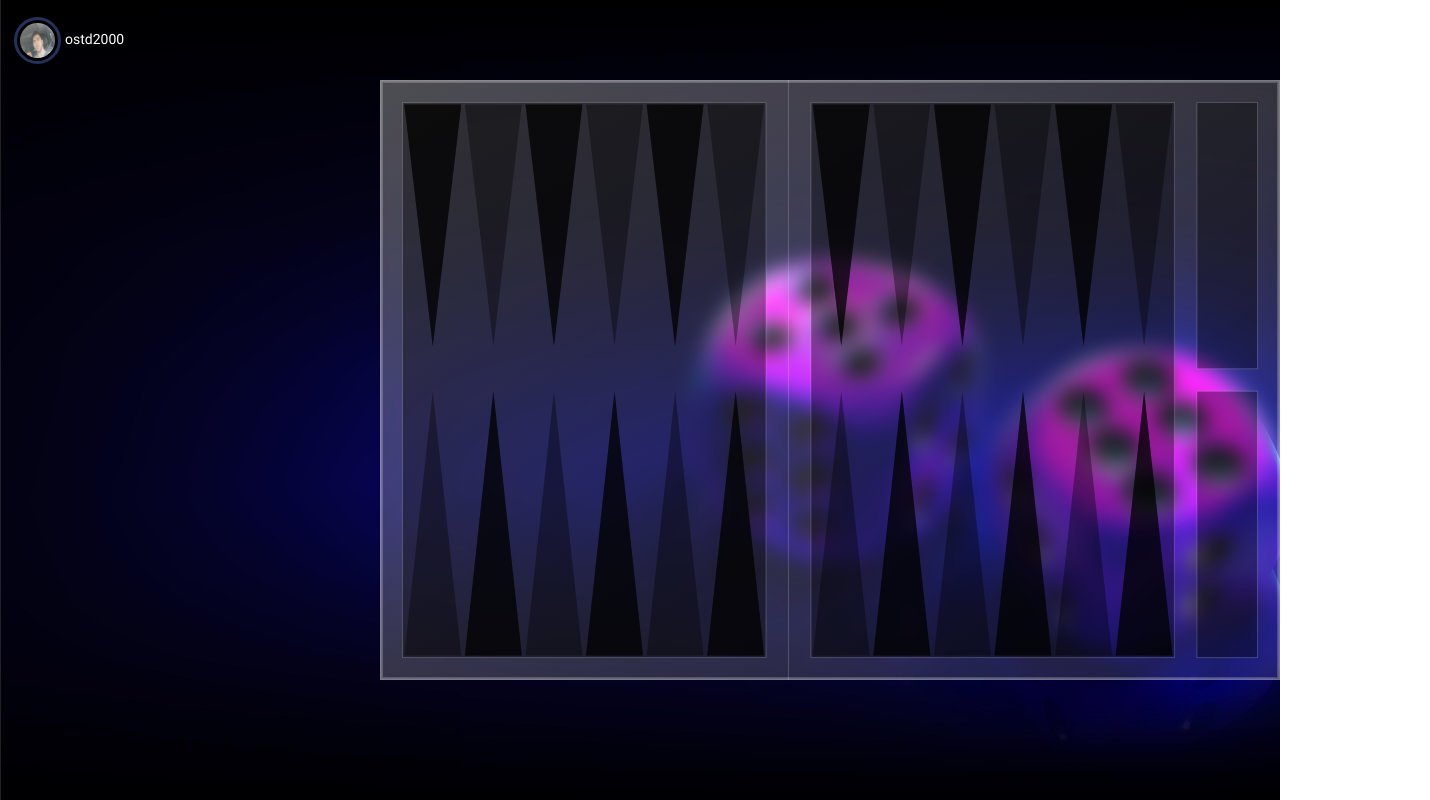
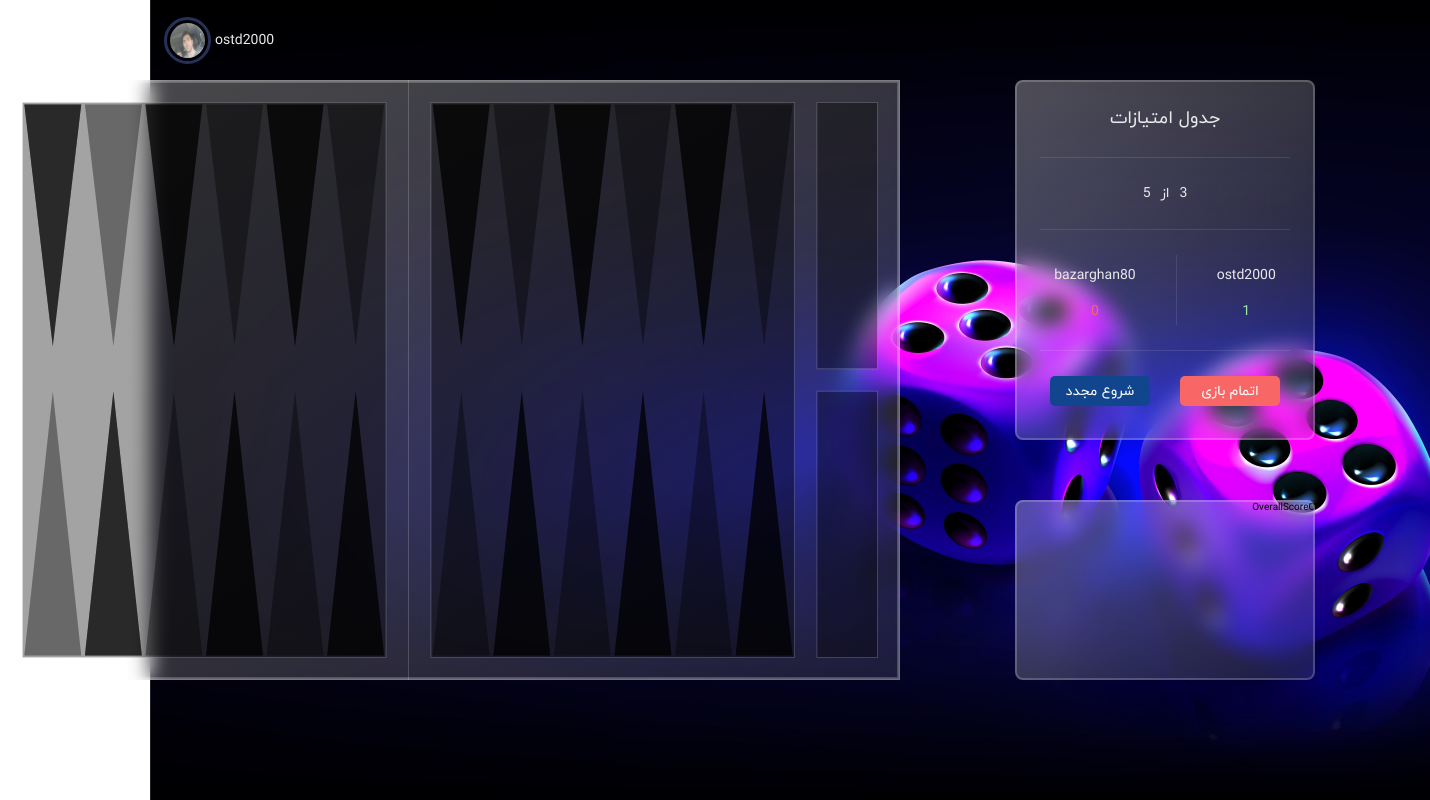
Before and after one commit to ostd2000/Backgammon, a React (Create React App) app: page / in a window 1280 px wide. Shown: the whole page, 1430 px wide, since content can reach past the window. Built offline with nearby package versions, Linux system fonts and the light colour scheme.

Commit message:
Add scoreboard

```diff
--- /dev/null
+++ b/src/components/btn-c/BtnC.jsx
@@ -0,0 +1,12 @@
+import React from "react";
+import "./BtnC.scss";
+
+const BtnC = ({ className, children, ...otherProps }) => {
+  return (
+    <button className={`btn-c ${className}`} {...otherProps}>
+      {children}
+    </button>
+  );
+};
+
+export default BtnC;
--- /dev/null
+++ b/src/components/btn-c/BtnC.scss
@@ -0,0 +1,13 @@
+.btn-c {
+  // These are the default settings for the button
+  // these can be changed through the passed "className"
+  // we just have to increase the specificity of that selector
+  width: 12rem;
+  height: 4rem;
+
+  font-size: 1.4rem;
+
+  cursor: pointer;
+  border: 0;
+  border-radius: 5px;
+}
--- a/src/components/header-c/HeaderC.scss
+++ b/src/components/header-c/HeaderC.scss
@@ -18,6 +18,6 @@
   }
 
   &__username {
-    color: white;
+    color: #eaeaea;
   }
 }
--- /dev/null
+++ b/src/components/line-c/LineC.jsx
@@ -0,0 +1,14 @@
+import React from "react";
+import "./LineC.scss";
+
+const LineC = ({ className, len, col, vert }) => {
+  const styles = {
+    width: vert ? "1px" : len,
+    height: vert ? len : "1px",
+    backgroundColor: col,
+  };
+
+  return <div className={`line-c ${className}`} style={styles} />;
+};
+
+export default LineC;
--- /dev/null
+++ b/src/components/overall-score-c/OverallScoreC.jsx
@@ -0,0 +1,8 @@
+import React from "react";
+import "./OverallScoreC.scss";
+
+const OverallScoreC = ({ className }) => {
+  return <div className={`overall-score-c ${className}`}>OverallScoreC</div>;
+};
+
+export default OverallScoreC;
--- /dev/null
+++ b/src/components/overall-score-c/OverallScoreC.scss
@@ -0,0 +1,27 @@
+.overall-score-c {
+  width: 30rem;
+  height: 18rem;
+
+  background: linear-gradient(
+    to right bottom,
+    rgba(255, 255, 255, 0.3),
+    rgba(255, 255, 255, 0.1)
+  );
+
+  backdrop-filter: blur(1rem);
+
+  border-radius: 8px;
+
+  &::before {
+    content: "";
+
+    width: 30rem;
+    height: 18rem;
+
+    position: absolute;
+    z-index: 2;
+
+    border-radius: 8px;
+    border: 2px solid rgba(255, 255, 255, 0.2);
+  }
+}
--- a/src/components/score-board-c/ScoreBoardC.jsx
+++ b/src/components/score-board-c/ScoreBoardC.jsx
@@ -1,8 +1,60 @@
 import React from "react";
 import "./ScoreBoardC.scss";
 
-const ScoreBoardC = () => {
-  return <div className="score-board-c">ScoreBoardC</div>;
+import LineC from "../line-c/LineC";
+import BtnC from "../btn-c/BtnC";
+
+const ScoreBoardC = ({ className }) => {
+  return (
+    <div className={`score-board-c ${className}`}>
+      <div className="score-board-c__title">جدول امتیازات</div>
+
+      <LineC
+        className="score-board__line"
+        len="25rem"
+        col="rgba(255, 255, 255, 0.1)"
+      />
+
+      <div className="score-board-c__game-format">
+        <span className="score-board-c__to-be-won">3</span>
+        <span className="score-board-c__from">از</span>
+        <span className="score-board-c__to-be-won-from">5</span>
+      </div>
+
+      <LineC
+        className="score-board-c__line"
+        len="25rem"
+        col="rgba(255, 255, 255, 0.1)"
+      />
+
+      <div className="score-board-c__c1">
+        <div className="score-board-c__c1-1">
+          <span className="score-board-c__username">ostd2000</span>
+
+          <span className="score-board-c__user-score">1</span>
+        </div>
+
+        <LineC len="7rem" col="rgba(255, 255, 255, 0.1)" vert />
+
+        <div className="score-board-c__c1-2">
+          <span className="score-board-c__opponent-username">bazarghan80</span>
+          <span className="score-board-c__opponent-score">0</span>
+        </div>
+      </div>
+
+      <LineC
+        className="score-board-c__line"
+        len="25rem"
+        col="rgba(255, 255, 255, 0.1)"
+      />
+
+      <div className="score-board-c__c2">
+        <BtnC className="score-board-c--btn-finish">اتمام بازی</BtnC>
+
+        <BtnC className="score-board-c--btn-restart">شروع مجدد</BtnC>
+      </div>
+    </div>
+  );
 };
 
 export default ScoreBoardC;
--- a/src/components/score-board-c/ScoreBoardC.scss
+++ b/src/components/score-board-c/ScoreBoardC.scss
@@ -1,4 +1,105 @@
 .score-board-c {
   width: 30rem;
-  height: 50rem;
+  height: 36rem;
+
+  display: flex;
+  flex-direction: column;
+  align-items: center;
+
+  position: relative;
+  z-index: 1;
+
+  font-size: 1.4rem;
+
+  background: linear-gradient(
+    to right bottom,
+    rgba(255, 255, 255, 0.3),
+    rgba(255, 255, 255, 0.1)
+  );
+
+  color: #eaeaea;
+
+  backdrop-filter: blur(1rem);
+
+  border-radius: 8px;
+
+  &::before {
+    content: "";
+
+    width: 30rem;
+    height: 36rem;
+
+    position: absolute;
+    z-index: 2;
+
+    border-radius: 8px;
+    border: 2px solid rgba(255, 255, 255, 0.2);
+  }
+
+  &__title {
+    font-size: 1.8rem;
+  }
+
+  // Selects everything except the 5th child
+  // & > *:not(:nth-child(5)),
+  // & > *:not(:last-child) {
+  //   margin-top: 2rem;
+  // }
+
+  // Selects everything except the 5th child
+  & > * {
+    margin-top: 2.5rem;
+  }
+
+  &__game-format {
+    display: flex;
+    gap: 1rem;
+  }
+
+  &__c1 {
+    display: flex;
+    gap: 4rem;
+  }
+
+  &__c1-1,
+  &__c1-2 {
+    display: flex;
+    flex-direction: column;
+    align-items: center;
+    gap: 1.5rem;
+
+    margin-top: 1rem;
+  }
+
+  &__user-score {
+    color: #9fe6a0;
+  }
+
+  &__opponent-score {
+    color: #f96666;
+  }
+
+  &__c2 {
+    display: flex;
+    align-items: center;
+    gap: 3rem;
+  }
+
+  // We don't usually need the first & but here with this we're trying to increase to specificity of this selector
+  // to override the default values for the width and height of the button
+  & &--btn-finish,
+  & &--btn-restart {
+    width: 10rem;
+    height: 3rem;
+
+    color: #ffffff;
+  }
+
+  & &--btn-finish {
+    background-color: #f96666;
+  }
+
+  & &--btn-restart {
+    background-color: #11468f;
+  }
 }
--- a/src/pages/main-p/MainP.jsx
+++ b/src/pages/main-p/MainP.jsx
@@ -4,6 +4,7 @@ import "./MainP.scss";
 import HeaderC from "../../components/header-c/HeaderC";
 import BoardC from "../../components/board-c/BoardC";
 import ScoreBoardC from "../../components/score-board-c/ScoreBoardC";
+import OverallScoreC from "../../components/overall-score-c/OverallScoreC";
 
 const MainP = () => {
   return (
@@ -11,8 +12,12 @@ const MainP = () => {
       <HeaderC />
 
       <div className="main-p__c1">
+        <div className="main-p__c1-1">
+          <ScoreBoardC />
+          <OverallScoreC className="main-p__overall-score" />
+        </div>
+
         <BoardC className="main-p__board" />
-        <ScoreBoardC />
       </div>
     </div>
   );
--- a/src/pages/main-p/MainP.scss
+++ b/src/pages/main-p/MainP.scss
@@ -10,9 +10,22 @@
 
   &__c1 {
     display: flex;
+    gap: 11.5rem;
+
+    // margin-top: 3rem;
   }
 
-  &__board {
-    // margin-top: 2rem;
+  &__c1-1 {
+    display: flex;
+    flex-direction: column;
+
+    margin-right: 11.5rem;
   }
+
+  &__overall-score {
+    margin-top: 6rem;
+  }
+
+  // &__board {
+  // }
 }
```
Also changed, not shown: src/components/line-c/LineC.scss (added).
